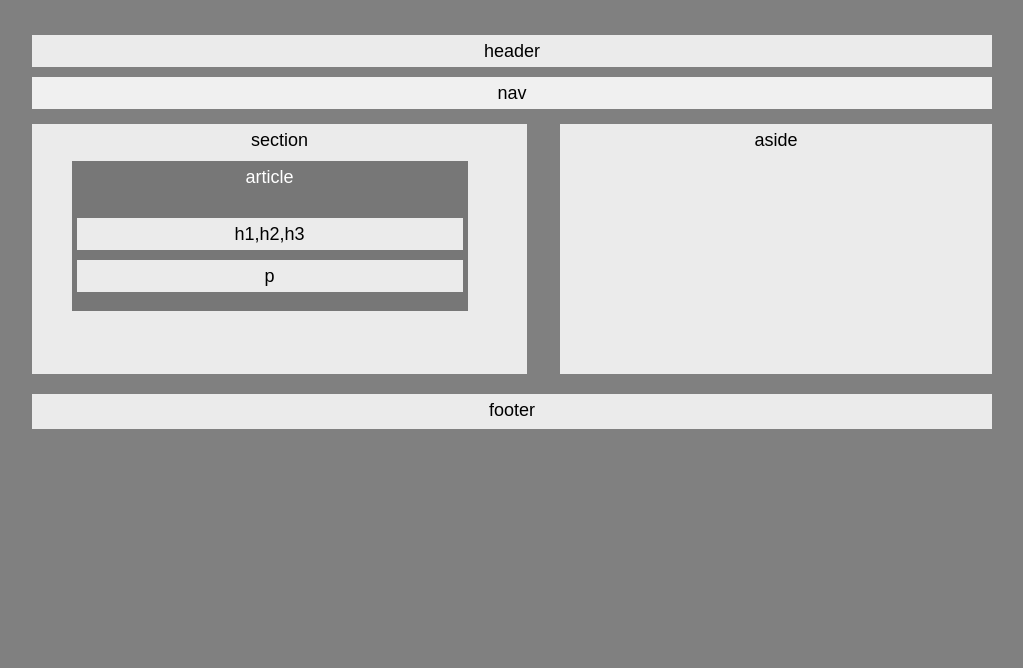
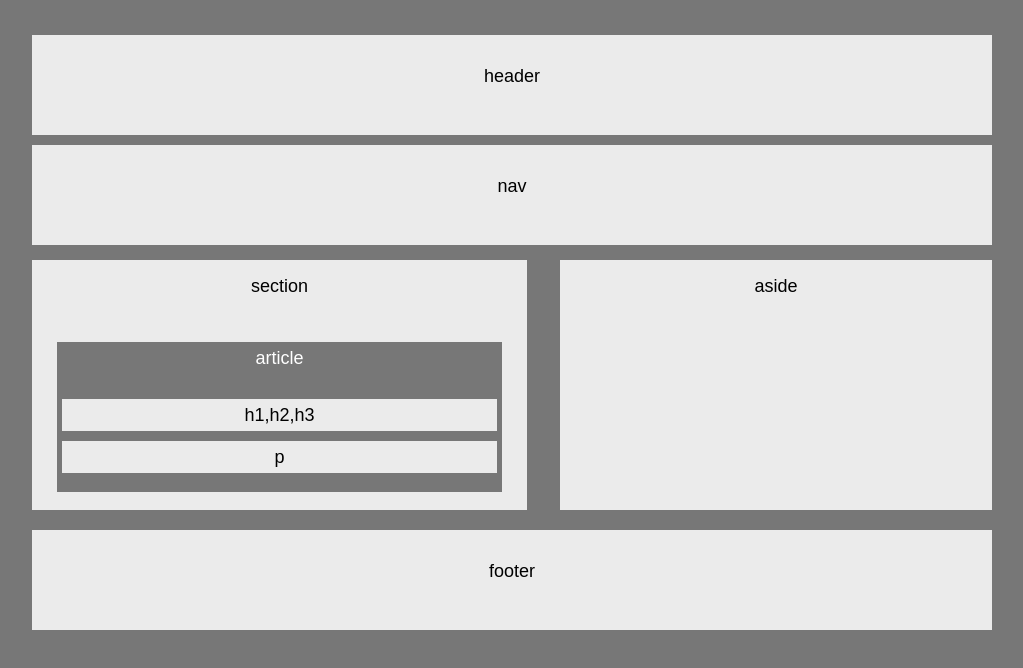
Before and after one commit to taybennett/HW1, a plain HTML site: page index.html in a window 1280 px wide. Shown: the whole page, without its empty margins (128-1151 px from the left). Drawn offline with Linux system fonts and the light colour scheme.

Commit message:
upload css edits

```diff
--- a/style.css
+++ b/style.css
@@ -2,7 +2,7 @@
 * {
   box-sizing: border-box;
   text-align: center;
-  background-color: #808080;
+  background-color: #777;
 }
 
 body {
@@ -27,7 +27,8 @@ section{
 }
 
 	#header1 {
-
+		height: 100px;
+		padding-top: 25px;
 		color: black;
 		background-color: #ebebeb;
 		margin-bottom: 10px;
@@ -36,9 +37,10 @@ section{
 	}
 
 	#nav {
-
+		height: 100px;
+		padding-top: 25px;
 		color: black;
-		background-color: #F0F0F0;
+		background-color: #ebebeb;
 		margin-bottom: 15px;
 		text-align: center;
 	}
@@ -46,6 +48,7 @@ section{
 	#section {
 		position: absolute;
 		height:250px;
+		padding-top: 10px;
 		width: 45%
 		margin-top: 10px;
 		margin-left: auto;
@@ -59,10 +62,10 @@ section{
 
 		float: left;
 		height:150px;
-		width: 80%;
-		margin-top: 5px;
+		width: 90%;
+		margin-top: 40px;
 		margin-right: 5%;
-		margin-left: 8%;
+		margin-left: 5%;
 		background-color: #777;
 		text-align: center;
 		color: white;
@@ -92,6 +95,7 @@ aside {
 		float: right;
 		height:250px;
 		width: 45%;
+		padding-top: 10px;
 		position:relative;
 		background-color: #ebebeb;
 		color: black;
@@ -100,7 +104,8 @@ aside {
 	}
 
 footer {
-		height: 35px;
+		height: 100px;
+		padding-top: 25px;
 		margin-top: 285px;
 		margin-left: auto;
 		margin-right: auto;
@@ -109,11 +114,3 @@ footer {
 		margin-bottom: 5px;
 		text-align: center;
 }
-
-	#playaround {
-
-		height: 300
-		width: 300;
-		background-color: blue;
-		margin-top: 400px;
-	}
```
